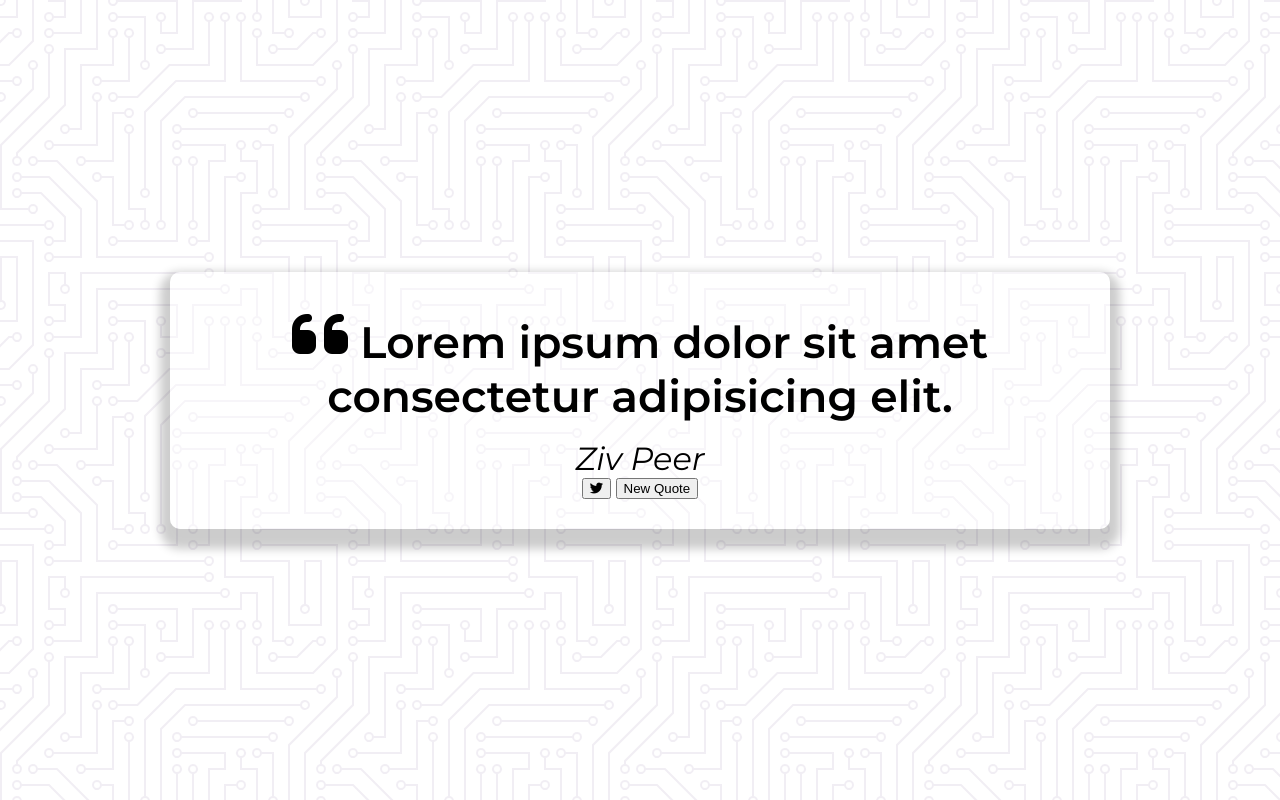
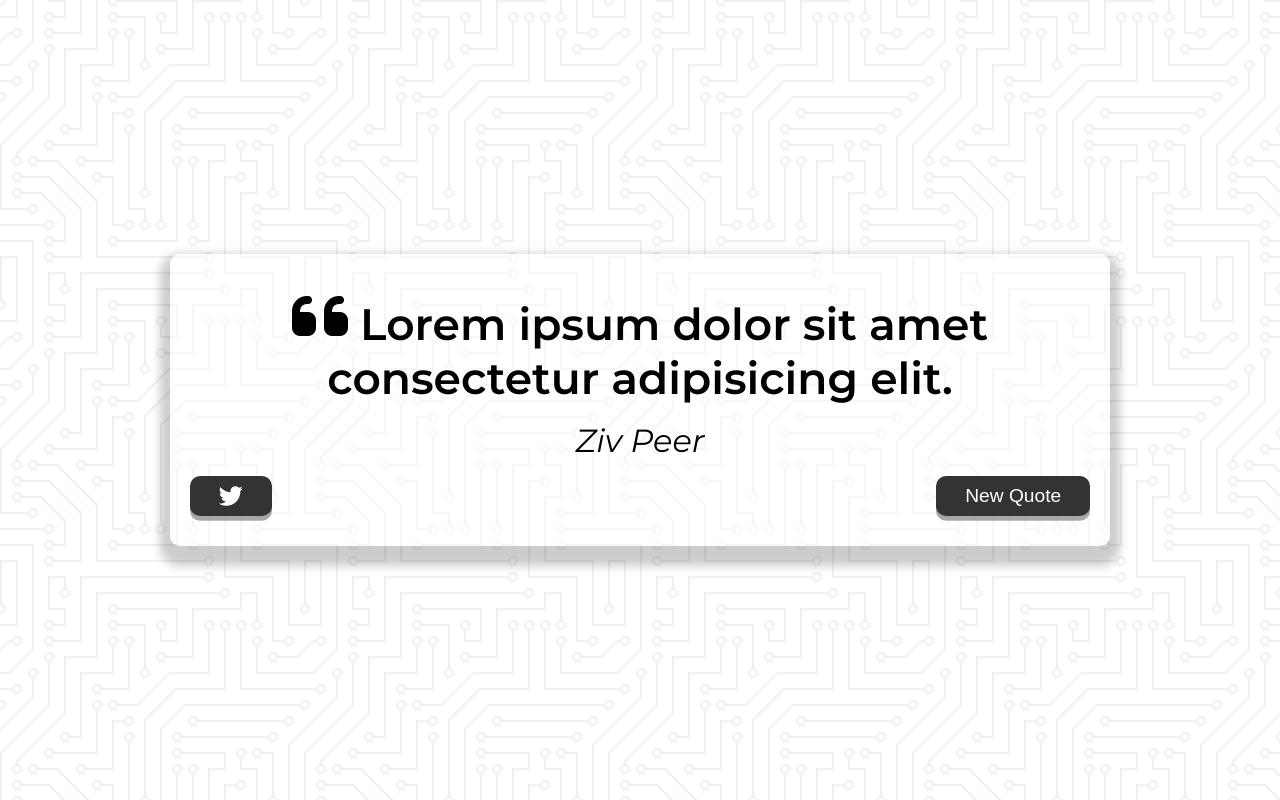
Before and after one commit to codingforweb/quote-generator, a plain HTML site: page 20 JS Projects/quotes generator/index.html in a window 1280 px wide. Drawn offline with Linux system fonts and the light colour scheme.

Commit message:
Added styles for the Buttons

```diff
--- a/20 JS Projects/quotes generator/styles.css
+++ b/20 JS Projects/quotes generator/styles.css
@@ -46,6 +46,42 @@ body {
   font-size: 2rem;
 }
 
+.button-container {
+  margin-top: 1rem;
+  display: flex;
+  justify-content: space-between;
+}
+
+button {
+  cursor: pointer;
+  font-size: 1.2rem;
+  height: 2.5rem;
+  border: none;
+  border-radius: 10px;
+  color: #fff;
+  background: #333;
+  outline: none;
+  padding: 0.5rem 1.8rem;
+  box-shadow: 0 0.3rem rgba(121, 121, 121, 0.65);
+}
+
+button:hover {
+  filter: brightness(110%);
+}
+
+button:active {
+  transform: translate(0, 0.3rem);
+  box-shadow: 0 0.1rem rgba(255, 255, 255, 0.65);
+}
+
+.twitter-button:hover {
+  color: #38a1f3;
+}
+
+.fa-twitter {
+  font-size: 1.5rem;
+}
+
 /* Media query: Tablet and smaller */
 @media screen and (max-width: 1000px) {
   .quote-container {
```
